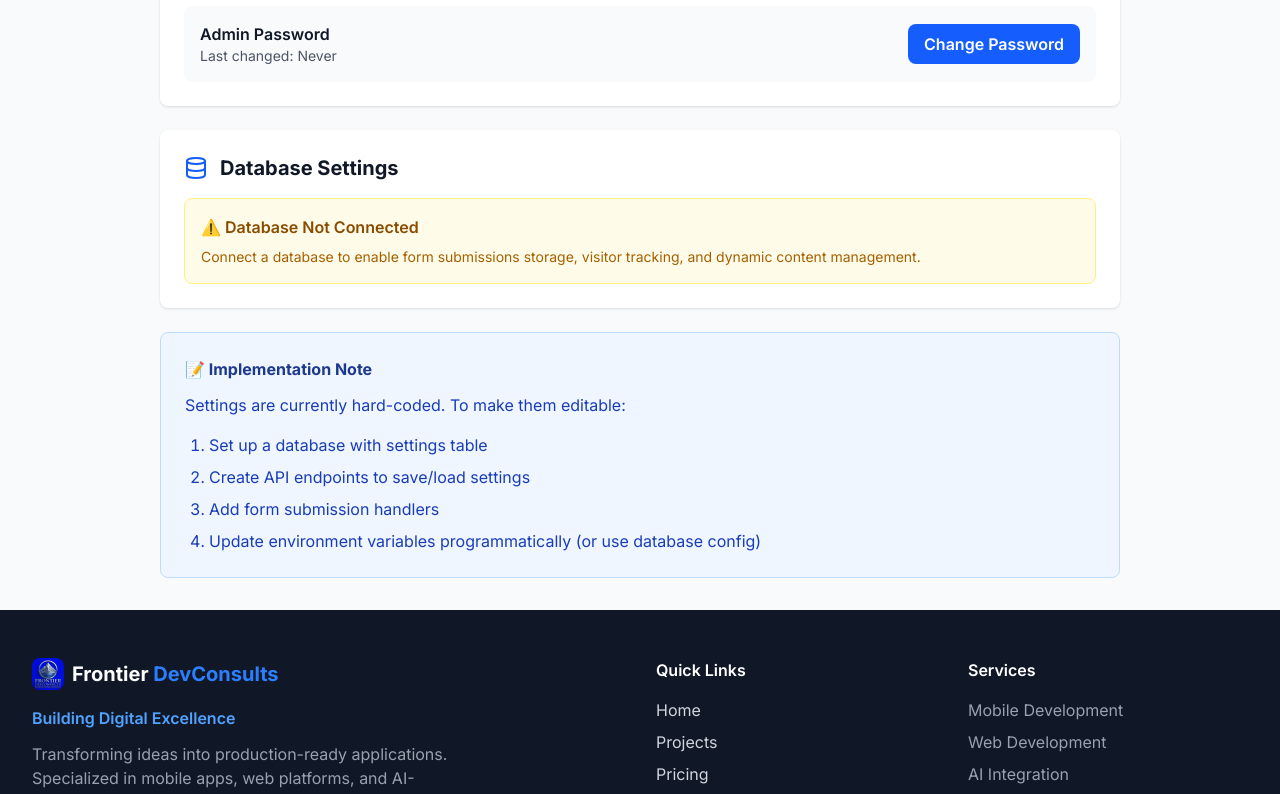
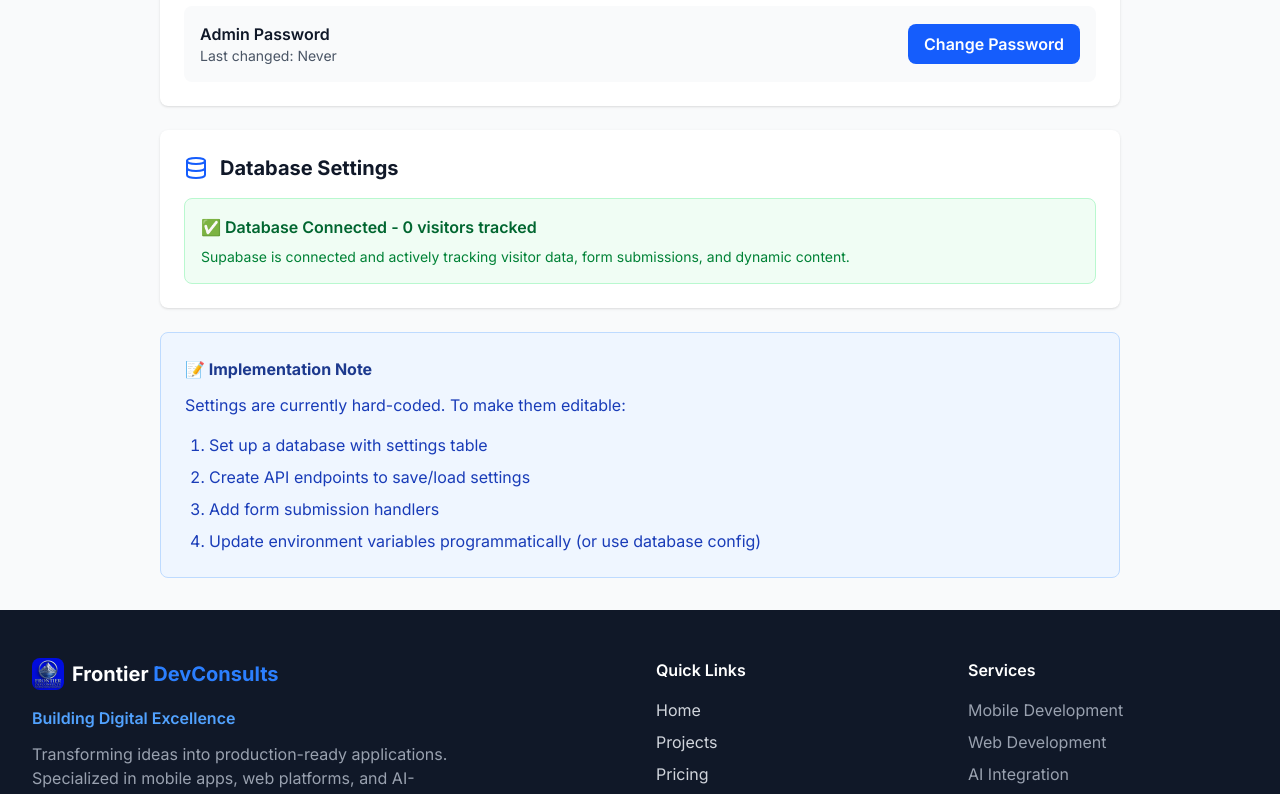
Before and after one commit to D-9ice/frontier-devconsults, a Next.js app: page /admin/settings in a window 1280 px wide. Shown: the part 840-1634 px from the top of the page. Built offline with nearby package versions, Linux system fonts and the light colour scheme; no server answers; the database is empty; sample sign-in values are in the browser's storage.

Commit message:
feat: Add real-time database connection status to admin settings page

```diff
--- a/app/admin/settings/page.tsx
+++ b/app/admin/settings/page.tsx
@@ -7,6 +7,11 @@ import { ArrowLeft, Settings as SettingsIcon, Globe, Mail, Shield, Database } fr
 
 export default function SettingsPage() {
   const [isAuthenticated, setIsAuthenticated] = useState(false);
+  const [dbStatus, setDbStatus] = useState<{
+    connected: boolean;
+    totalVisitors: number;
+    loading: boolean;
+  }>({ connected: false, totalVisitors: 0, loading: true });
   const router = useRouter();
 
   useEffect(() => {
@@ -16,6 +21,24 @@ export default function SettingsPage() {
       return;
     }
     setIsAuthenticated(true);
+
+    // Check database connection status
+    fetch('/api/track-visitor')
+      .then(res => res.json())
+      .then(data => {
+        setDbStatus({
+          connected: true,
+          totalVisitors: data.totalVisitors || 0,
+          loading: false,
+        });
+      })
+      .catch(() => {
+        setDbStatus({
+          connected: false,
+          totalVisitors: 0,
+          loading: false,
+        });
+      });
   }, [router]);
 
   if (!isAuthenticated) {
@@ -135,12 +158,25 @@ export default function SettingsPage() {
               <Database className="w-6 h-6 text-blue-600" />
               <h2 className="text-xl font-bold text-gray-900">Database Settings</h2>
             </div>
-            <div className="bg-yellow-50 border border-yellow-200 rounded-lg p-4">
-              <p className="text-yellow-800 font-semibold mb-2">⚠️ Database Not Connected</p>
-              <p className="text-yellow-700 text-sm">
-                Connect a database to enable form submissions storage, visitor tracking, and dynamic content management.
-              </p>
-            </div>
+            {dbStatus.loading ? (
+              <div className="bg-gray-50 border border-gray-200 rounded-lg p-4">
+                <p className="text-gray-600">Checking database connection...</p>
+              </div>
+            ) : dbStatus.connected ? (
+              <div className="bg-green-50 border border-green-200 rounded-lg p-4">
+                <p className="text-green-800 font-semibold mb-2">✅ Database Connected - {dbStatus.totalVisitors} visitors tracked</p>
+                <p className="text-green-700 text-sm">
+                  Supabase is connected and actively tracking visitor data, form submissions, and dynamic content.
+                </p>
+              </div>
+            ) : (
+              <div className="bg-red-50 border border-red-200 rounded-lg p-4">
+                <p className="text-red-800 font-semibold mb-2">❌ Database Disconnected</p>
+                <p className="text-red-700 text-sm">
+                  Unable to connect to Supabase. Please check your environment variables and database configuration.
+                </p>
+              </div>
+            )}
           </div>
 
           {/* Implementation Note */}
```
